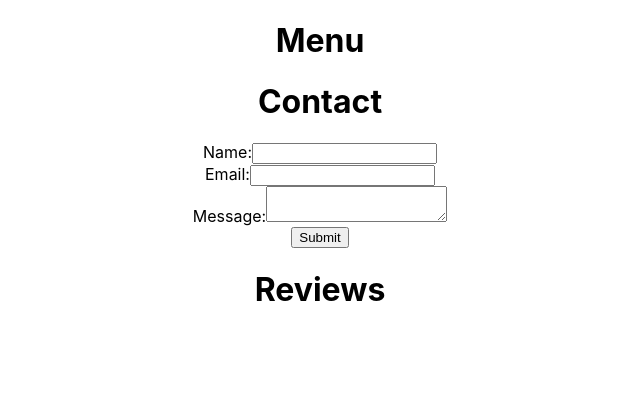
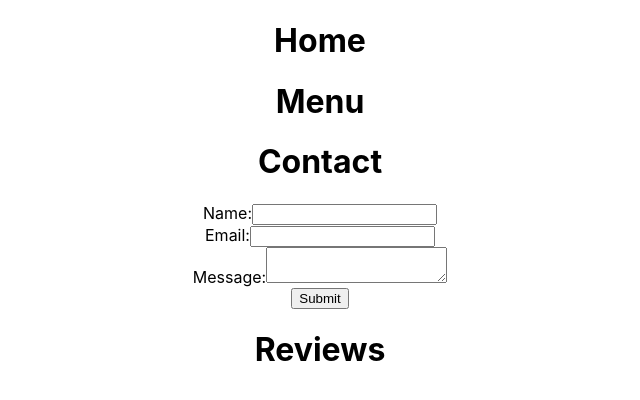
Before and after one commit to brookecalhoun/catering-business, a React (Create React App) app: page / in a window 1280 px wide. Shown: the top 400 px of the page, without its empty margins (320-960 px from the left). Built offline with nearby package versions, Linux system fonts and the light colour scheme.

Commit message:
installed react-router-dom and set up routes

```diff
--- a/package.json
+++ b/package.json
@@ -9,6 +9,7 @@
     "dotenv": "^10.0.0",
     "react": "^17.0.2",
     "react-dom": "^17.0.2",
+    "react-router-dom": "^5.3.0",
     "react-scripts": "4.0.3",
     "web-vitals": "^1.1.2"
   },
--- a/src/App.js
+++ b/src/App.js
@@ -1,4 +1,5 @@
 import './App.css';
+import Home from './pages/Home';
 import Menu from './pages/Menu';
 import Contact from './pages/Contact';
 import Reviews from './pages/Reviews';
@@ -6,6 +7,7 @@
 function App() {
   return (
     <div className="App">
+      <Home />
       <Menu />
       <Contact />
       <Reviews />
--- a/src/index.js
+++ b/src/index.js
@@ -1,14 +1,19 @@
-import React from 'react';
-import ReactDOM from 'react-dom';
-import './index.css';
-import App from './App';
-import reportWebVitals from './reportWebVitals';
+import React from "react";
+import ReactDOM from "react-dom";
+import "./index.css";
+// import 'react-bootstrap'
+// import 'bootstrap/dist/css/bootstrap.min.css';
+import App from "./App";
+import reportWebVitals from "./reportWebVitals";
+import { BrowserRouter as Router } from 'react-router-dom'
 
 ReactDOM.render(
   <React.StrictMode>
-    <App />
+    <Router>
+      <App />
+    </Router>
   </React.StrictMode>,
-  document.getElementById('root')
+  document.getElementById("root")
 );
 
 // If you want to start measuring performance in your app, pass a function
--- /dev/null
+++ b/src/pages/Home.jsx
@@ -0,0 +1,11 @@
+import React from 'react'
+
+function Home(){
+    return(
+        <div className='Home-home'>
+            <h1>Home</h1>
+        </div>
+    )
+}
+
+export default Home
```
Also changed, not shown: src/config/Routes.jsx (added, +20 -0 lines), 1 other file (tests, documents, lock files or other folders).
